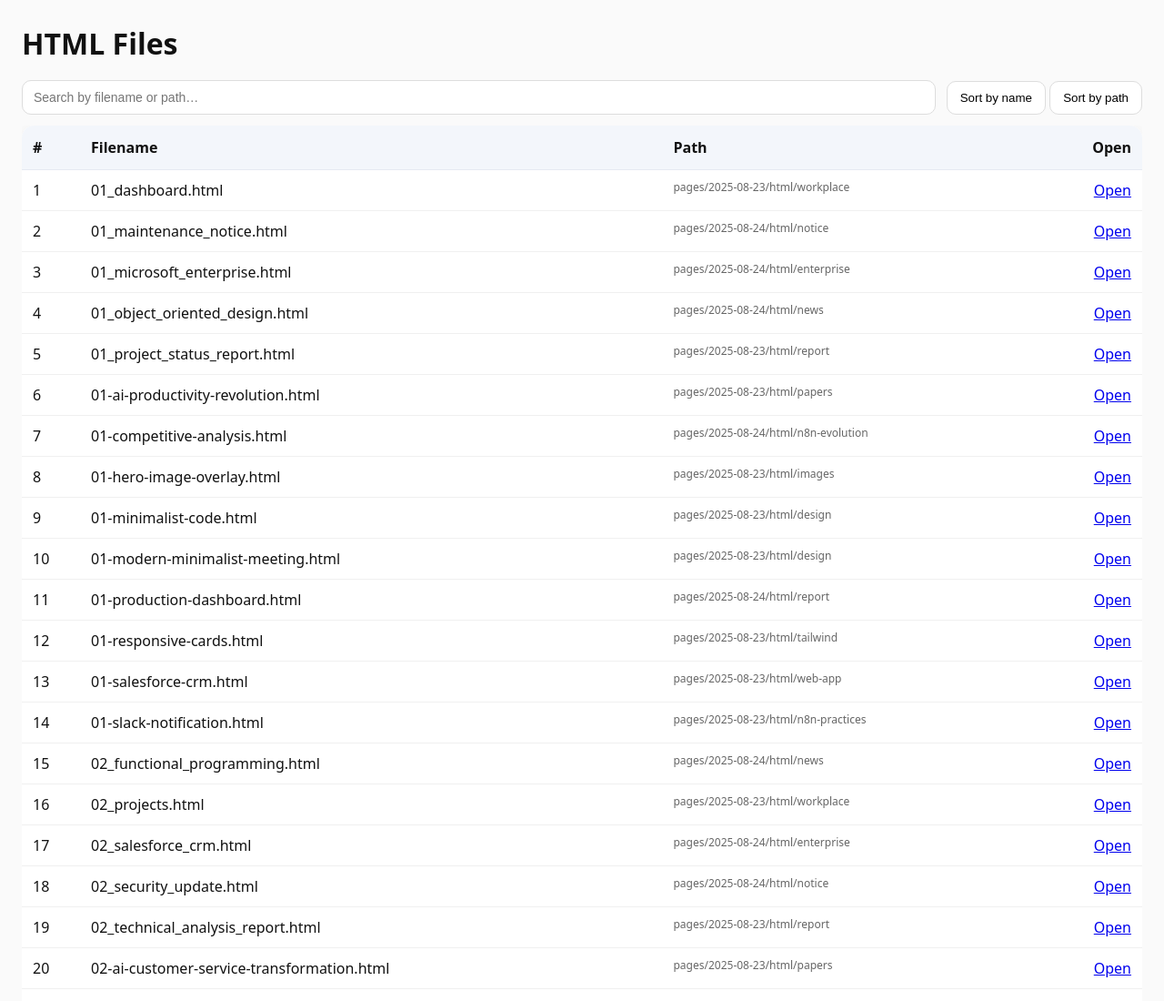
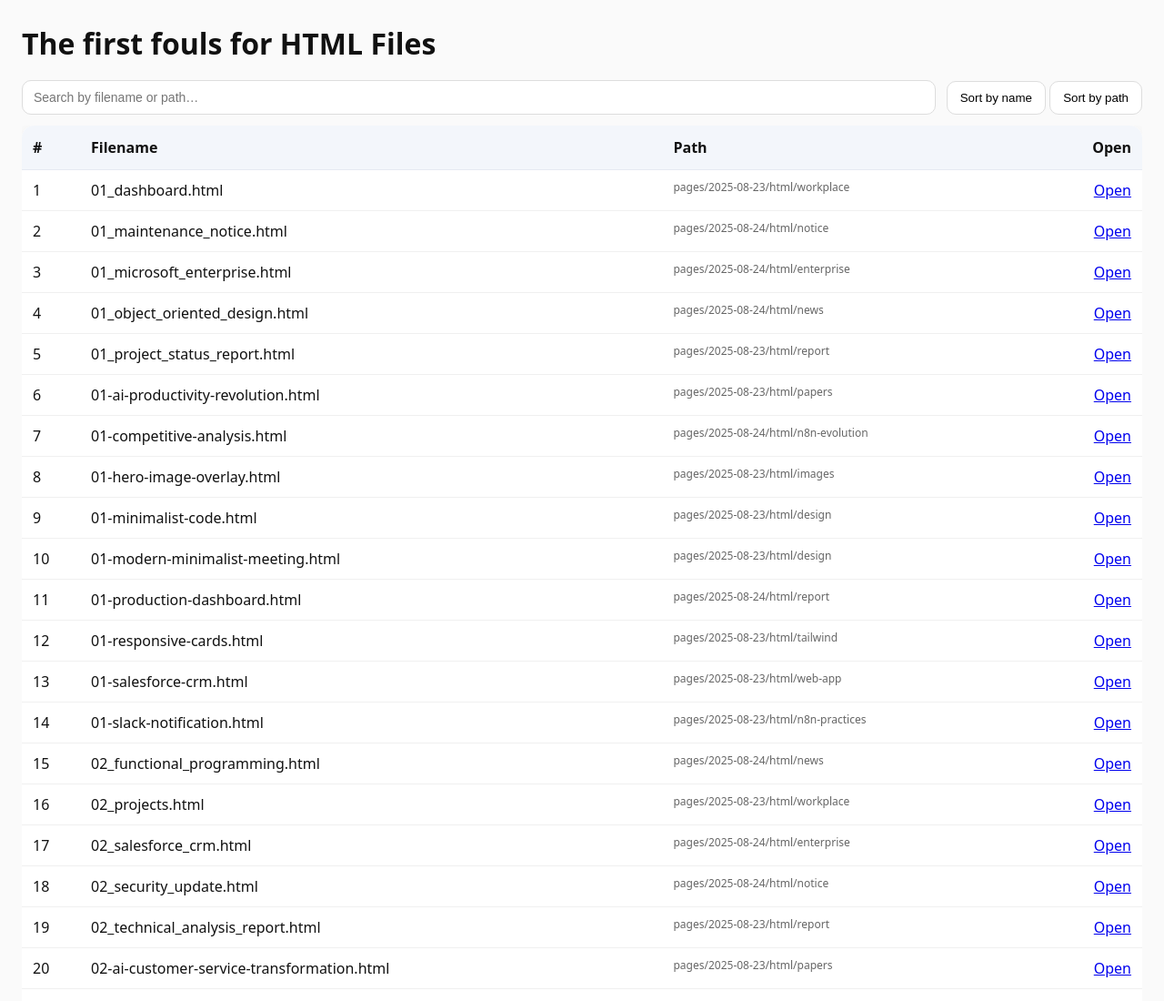
Before and after one commit to mypalesong/shared-idea, a plain HTML site: page index.html in a window 1280 px wide. Shown: the top 1100 px of the page at 91% size. Drawn offline with Linux system fonts and the light colour scheme.

Commit message:
update index.html

```diff
--- a/index.html
+++ b/index.html
@@ -81,7 +81,7 @@
 </head>
 <body>
   <main>
-    <h1>HTML Files</h1>
+    <h1>The first fouls for HTML Files</h1>
     <div class="toolbar">
       <input id="q" type="search" placeholder="Search by filename or path…" />
       <div>
```
Also changed, not shown: 1 other file.
